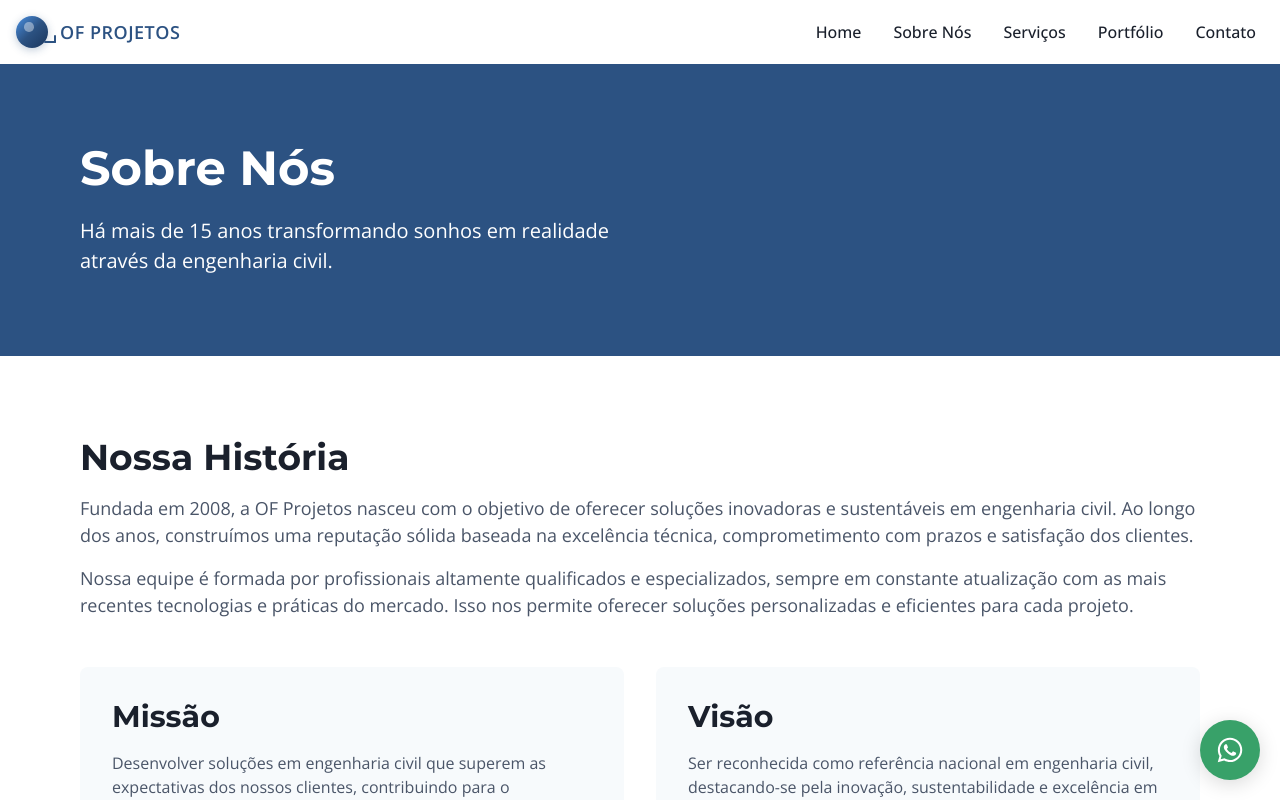
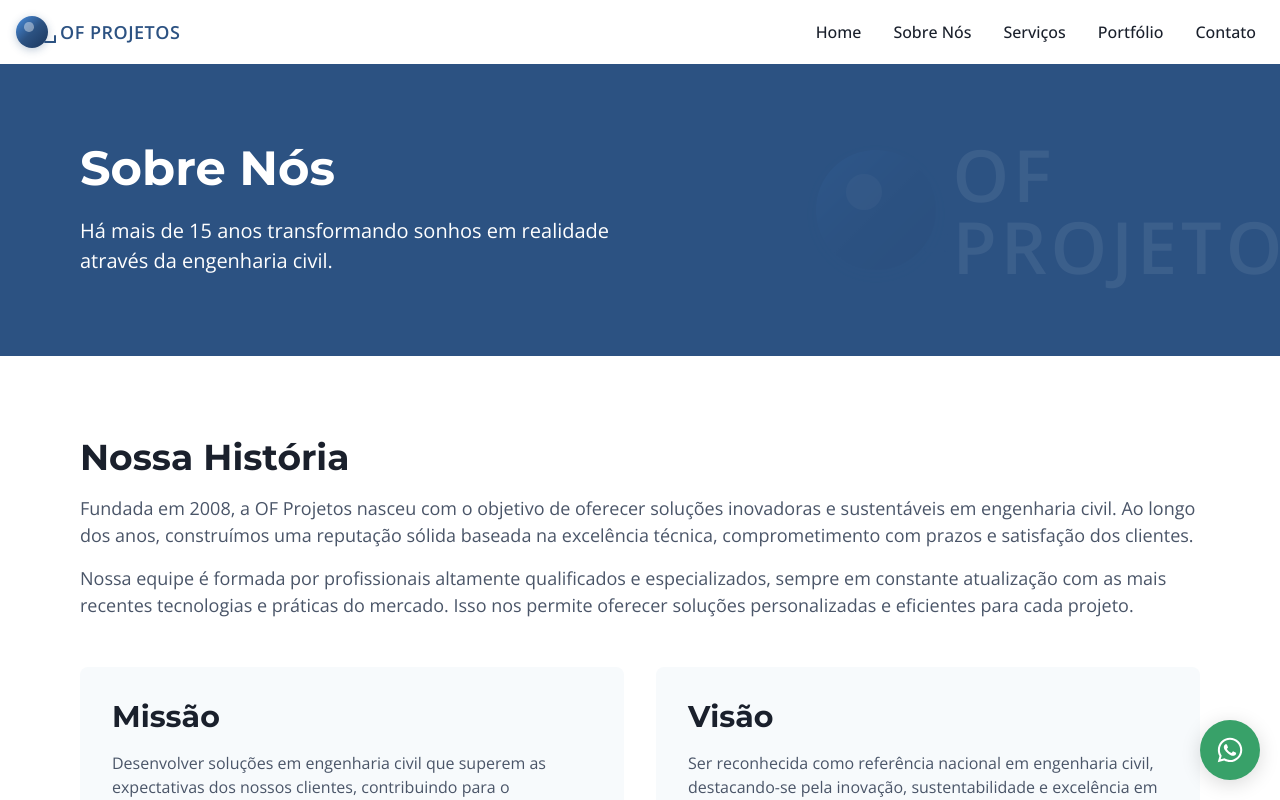
Before and after one commit to OF-Projetos/site, a React (Vite) app: page /sobre in a window 1280 px wide. Shown: the top 800 px of the page. Built offline with nearby package versions, Linux system fonts and the light colour scheme.

Commit message:
Refactor LogoBackground component usage across multiple pages - Integrate LogoBackground into About, Contact, Portfolio, and Services pages for consistent branding and layout enhancement.

```diff
--- a/src/components/LogoBackground.tsx
+++ b/src/components/LogoBackground.tsx
@@ -16,8 +16,8 @@ const LogoBackground = () => {
         {/* Logo Icon */}
         <Box position="relative">
           <Box
-            width="200px"
-            height="200px"
+            width="120px"
+            height="120px"
             borderRadius="50%"
             bg="linear-gradient(135deg, #4A90E2 0%, #2C5282 50%, #1A365D 100%)"
             position="relative"
@@ -37,20 +37,20 @@ const LogoBackground = () => {
             <Box
               position="absolute"
               bottom="15%"
-              right="-20px"
-              width="40px"
-              height="6px"
+              right="-12px"
+              width="24px"
+              height="4px"
               bg="#2C5282"
-              borderRadius="3px"
+              borderRadius="2px"
             />
             <Box
               position="absolute"
               bottom="15%"
-              right="-20px"
-              width="6px"
-              height="30px"
+              right="-12px"
+              width="4px"
+              height="18px"
               bg="#2C5282"
-              borderRadius="3px"
+              borderRadius="2px"
             />
           </Box>
         </Box>
@@ -58,20 +58,20 @@ const LogoBackground = () => {
         {/* Logo Text */}
         <Box>
           <Box
-            fontSize="120px"
+            fontSize="72px"
             fontWeight="bold"
             color="white"
-            letterSpacing="8px"
+            letterSpacing="4px"
             lineHeight="1"
             opacity={0.9}
           >
             OF
           </Box>
           <Box
-            fontSize="120px"
+            fontSize="72px"
             fontWeight="bold"
             color="white"
-            letterSpacing="8px"
+            letterSpacing="4px"
             lineHeight="1"
             opacity={0.9}
           >
--- a/src/pages/About.tsx
+++ b/src/pages/About.tsx
@@ -9,6 +9,7 @@ import {
   useColorModeValue,
 } from '@chakra-ui/react';
 import { FaHandshake, FaLightbulb, FaChartLine, FaLeaf } from 'react-icons/fa';
+import LogoBackground from '../components/LogoBackground';
 
 const Value = ({ title, text, icon }: { title: string; text: string; icon: any }) => {
   return (
@@ -31,8 +32,9 @@ const About = () => {
   return (
     <Box>
       {/* Hero Section */}
-      <Box bg="brand.primary" color="white" py={20}>
-        <Container maxW="6xl">
+      <Box bg="brand.primary" color="white" py={20} position="relative" overflow="hidden">
+        <LogoBackground />
+        <Container maxW="6xl" position="relative" zIndex={1}>
           <Stack spacing={6} maxW="xl">
             <Heading as="h1" size="2xl">
               Sobre Nós
--- a/src/pages/Contact.tsx
+++ b/src/pages/Contact.tsx
@@ -17,6 +17,7 @@ import {
 } from '@chakra-ui/react';
 import { FaPhone, FaEnvelope, FaMapMarkerAlt, FaClock } from 'react-icons/fa';
 import { useForm } from 'react-hook-form';
+import LogoBackground from '../components/LogoBackground';
 
 interface ContactFormData {
   name: string;
@@ -89,8 +90,9 @@ const Contact = () => {
   return (
     <Box>
       {/* Hero Section */}
-      <Box bg="brand.primary" color="white" py={20}>
-        <Container maxW="6xl">
+      <Box bg="brand.primary" color="white" py={20} position="relative" overflow="hidden">
+        <LogoBackground />
+        <Container maxW="6xl" position="relative" zIndex={1}>
           <Stack spacing={6} maxW="xl">
             <Heading as="h1" size="2xl">
               Entre em Contato
--- a/src/pages/Portfolio.tsx
+++ b/src/pages/Portfolio.tsx
@@ -17,6 +17,7 @@ import {
   useDisclosure,
 } from '@chakra-ui/react';
 import { useState } from 'react';
+import LogoBackground from '../components/LogoBackground';
 
 interface Project {
   id: number;
@@ -187,8 +188,9 @@ const Portfolio = () => {
   return (
     <Box>
       {/* Hero Section */}
-      <Box bg="brand.primary" color="white" py={20}>
-        <Container maxW="6xl">
+      <Box bg="brand.primary" color="white" py={20} position="relative" overflow="hidden">
+        <LogoBackground />
+        <Container maxW="6xl" position="relative" zIndex={1}>
           <Stack spacing={6} maxW="xl">
             <Heading as="h1" size="2xl">
               Nosso Portfólio
--- a/src/pages/Services.tsx
+++ b/src/pages/Services.tsx
@@ -20,6 +20,7 @@ import {
   FaWater,
 } from 'react-icons/fa';
 import { Link as RouterLink } from 'react-router-dom';
+import LogoBackground from '../components/LogoBackground';
 
 interface ServiceCardProps {
   title: string;
@@ -147,8 +148,9 @@ const Services = () => {
   return (
     <Box>
       {/* Hero Section */}
-      <Box bg="brand.primary" color="white" py={20}>
-        <Container maxW="6xl">
+      <Box bg="brand.primary" color="white" py={20} position="relative" overflow="hidden">
+        <LogoBackground />
+        <Container maxW="6xl" position="relative" zIndex={1}>
           <Stack spacing={6} maxW="xl">
             <Heading as="h1" size="2xl">
               Nossos Serviços
```
